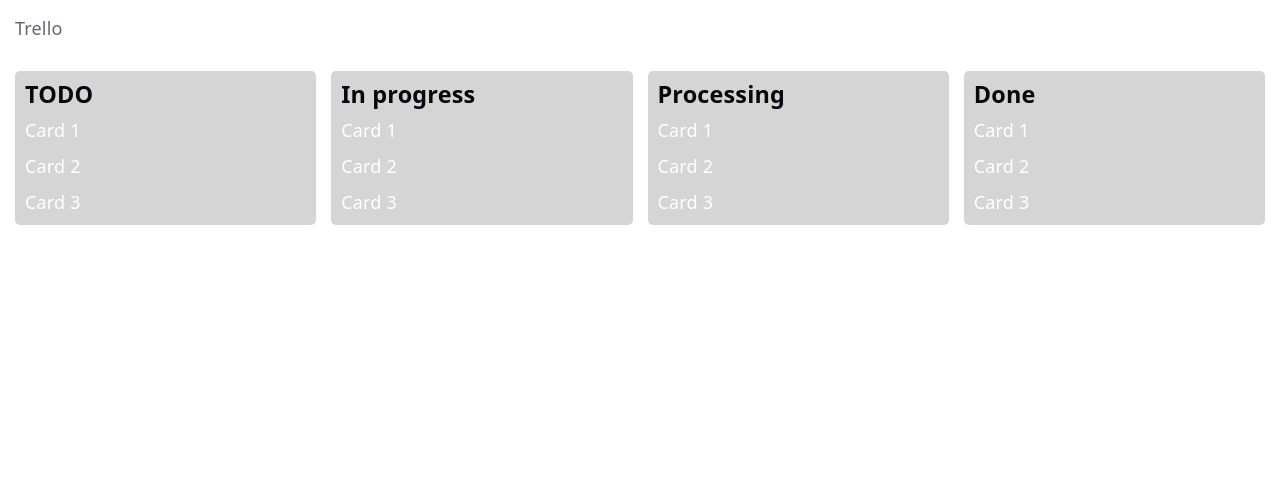
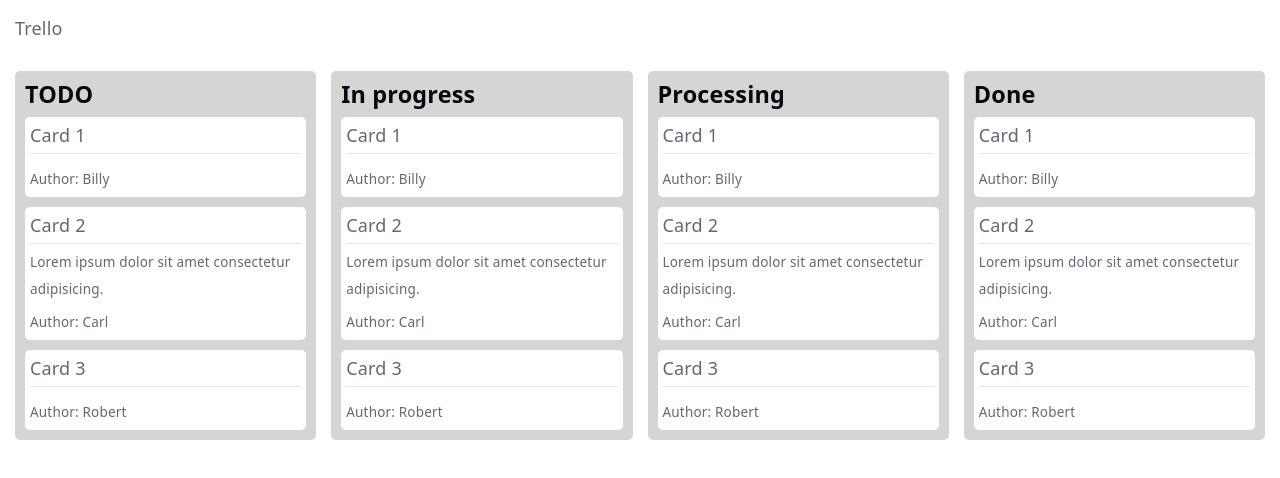
Before and after one commit to TalantRys/trello-react, a React (Vite) app: page / in a window 1280 px wide. Shown: the top 478 px of the page. Built offline with nearby package versions, Linux system fonts and the light colour scheme.

Commit message:
feat: style Card, add types and cards array

```diff
--- a/src/components/Board/Board.tsx
+++ b/src/components/Board/Board.tsx
@@ -2,7 +2,29 @@ import classNames from "classnames";
 import styles from "./board.module.scss";
 import Column from "../Column/Column";
 
-const cards = new Array(3).fill(0).map((_, i) => ({ title: `Card ${i + 1}` }));
+interface CardProps {
+  title: string;
+  author: string;
+  description?: string;
+}
+
+let cards: Array<CardProps> = [
+  {
+    title: "",
+    author: "Billy",
+  },
+  {
+    title: "",
+    author: "Carl",
+    description: "Lorem ipsum dolor sit amet consectetur adipisicing.",
+  },
+  {
+    title: "",
+    author: "Robert",
+  },
+];
+
+cards = cards.map((card, i) => ({ ...card, title: `Card ${i + 1}` }));
 
 function Board() {
   return (
--- a/src/components/Card/Card.tsx
+++ b/src/components/Card/Card.tsx
@@ -1,13 +1,21 @@
-import classNames from "classnames";
 import styles from "./card.module.scss";
 
 interface CardProps {
   title: string;
+  author: string;
+  description?: string;
 }
-function Card({ title }: CardProps) {
+
+function Card({ title, author, description }: CardProps) {
   return (
     <div className={styles.card}>
-      <span>{title}</span>
+      <div className={styles.card__header}>
+        <span className={styles.card__title}>{title}</span>
+      </div>
+      <div className={styles.card__content}>{description}</div>
+      <div className={styles.card__footer}>
+        <span className={styles.card__author}>Author: {author}</span>
+      </div>
     </div>
   );
 }
--- a/src/components/Card/card.module.scss
+++ b/src/components/Card/card.module.scss
@@ -1,5 +1,34 @@
 @use "@assets/scss/bundle" as *;
 
 .card {
-  color: white;
+  background-color: white;
+  border-radius: 5px;
+  padding: 5px;
+
+  // .card__header
+  &__header {
+    border-bottom: 1px solid var(--border);
+    padding-bottom: 5px;
+  }
+  // .card__title
+
+  &__title {
+    font-weight: 500;
+  }
+
+  // .card__content
+  &__content {
+    font-size: rem(12);
+    padding-top: 5px;
+  }
+  // .card__footer
+
+  &__footer {
+    padding-top: 5px;
+  }
+  // .card__author
+
+  &__author {
+    font-size: rem(12);
+  }
 }
--- a/src/components/Column/Column.tsx
+++ b/src/components/Column/Column.tsx
@@ -1,9 +1,15 @@
 import styles from "./column.module.scss";
 import Card from "../Card/Card";
 
+interface CardProps {
+  title: string;
+  author: string;
+  description?: string;
+}
+
 interface ColumnProps {
   title: string;
-  cards: Array<{ title: string }>;
+  cards: Array<CardProps>;
 }
 
 export default function Column({ title, cards }: ColumnProps) {
@@ -12,7 +18,12 @@ export default function Column({ title, cards }: ColumnProps) {
       <p className={styles.column__title}>{title}</p>
       <div className={styles.column__cards}>
         {cards.map((card, i) => (
-          <Card key={i} title={card.title} />
+          <Card
+            key={i}
+            title={card.title}
+            author={card.author}
+            description={card.description}
+          />
         ))}
       </div>
     </div>
```
